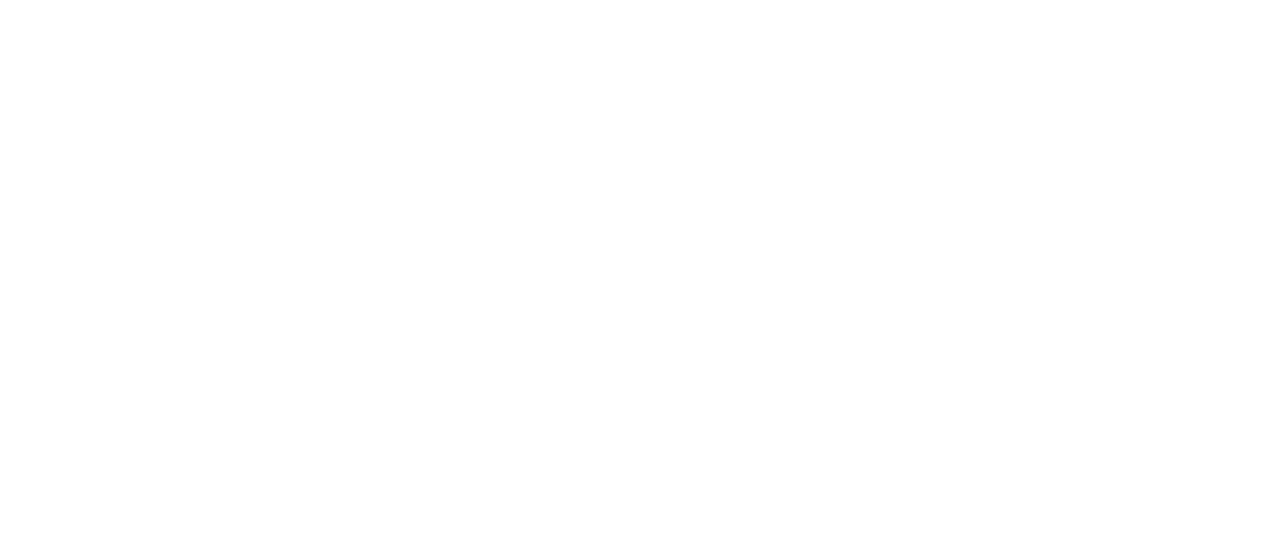
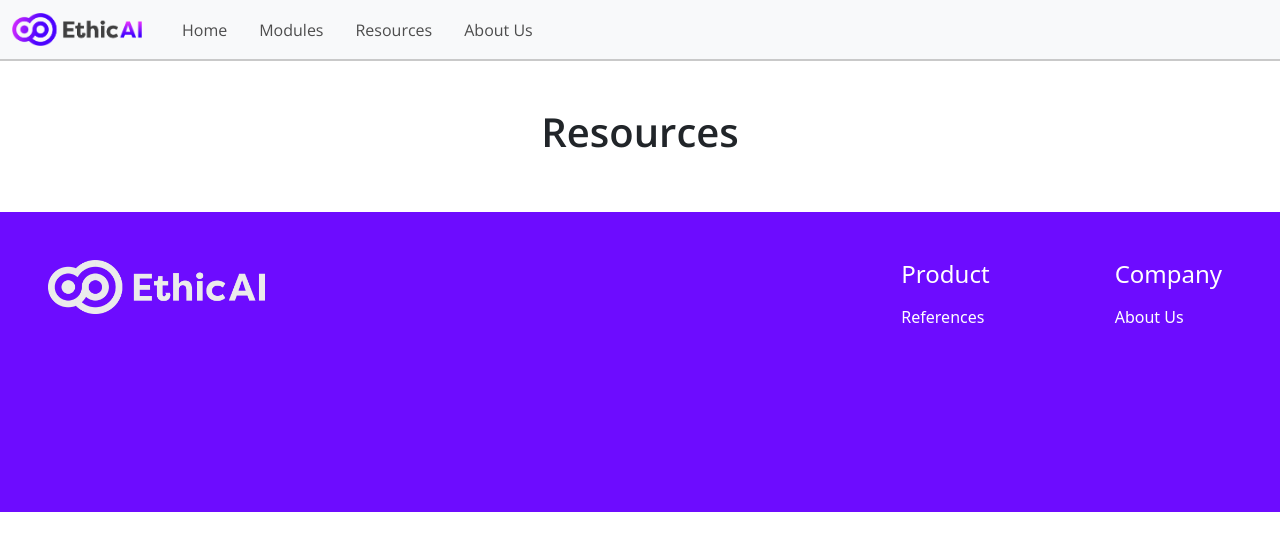
Before and after one commit to harslash/EthicAI, a Vue app in the folder project/ethicai-spa/: page /resources in a window 1280 px wide. Before the commit this address had no page. Shown: the top 550 px of the page. Built offline with nearby package versions, Linux system fonts and the light colour scheme.

Commit message:
Created resources page

```diff
--- /dev/null
+++ b/project/ethicai-spa/src/components/pages/resources-page.vue
@@ -0,0 +1,44 @@
+<template>
+    <nav-bar />
+    <div class="container-fluid page-container">
+        <div class="row h-10 mb-5">
+            <div class="col-md-12">
+                <h1 class="mt-5 heading">Resources</h1>
+            </div>
+        </div>
+
+    </div>
+    <page-footer />
+</template>
+
+<script lang="ts">
+import { defineComponent } from 'vue';
+import NavBar from '../reusable/nav-bar.vue';
+import PageFooter from '../reusable/page-footer.vue';
+
+export default defineComponent({
+    name: 'ResourcesPage',
+    data() {
+        return {};
+    },
+    methods: {},
+    components: {
+        'nav-bar': NavBar,
+        'page-footer': PageFooter,
+    },
+});
+</script>
+
+<style scoped>
+@import url('https://fonts.googleapis.com/css2?family=Open+Sans:wght@400;600;700;800&display=swap');
+
+.container-fluid.page-container {
+    margin-top: 60px;
+}
+
+.heading {
+    font-family: 'Open Sans', sans-serif;
+    font-weight: 600;
+    text-align: center;
+}
+</style>
--- a/project/ethicai-spa/src/router/index.ts
+++ b/project/ethicai-spa/src/router/index.ts
@@ -16,13 +16,18 @@
     // which is lazy-loaded when the route is visited.
     component: () => import(/* webpackChunkName: "about" */ '../views/ReferencesView.vue'),
   },
-   {
+  {
     path: '/about-us',
     name: 'about-us',
     // route level code-splitting
     // this generates a separate chunk (about.[hash].js) for this route
     // which is lazy-loaded when the route is visited.
     component: () => import(/* webpackChunkName: "about" */ '../views/AboutUsView.vue'),
+  },
+   {
+    path: '/resources',
+    name: 'resources',
+    component: () => import(/* webpackChunkName: "about" */ '../views/ResourcesView.vue'),
   },
   {
     path: '/chatbots',
--- /dev/null
+++ b/project/ethicai-spa/src/views/ResourcesView.vue
@@ -0,0 +1,15 @@
+<template>
+    <div class="resources">
+        <resources-page></resources-page>
+    </div>
+</template>
+
+<script lang="ts">
+import ResourcesPage from '../components/pages/resources-page.vue'
+export default {
+    name: 'ResourcesView',
+    components: {
+        'resources-page': ResourcesPage
+    }
+}
+</script>
```
